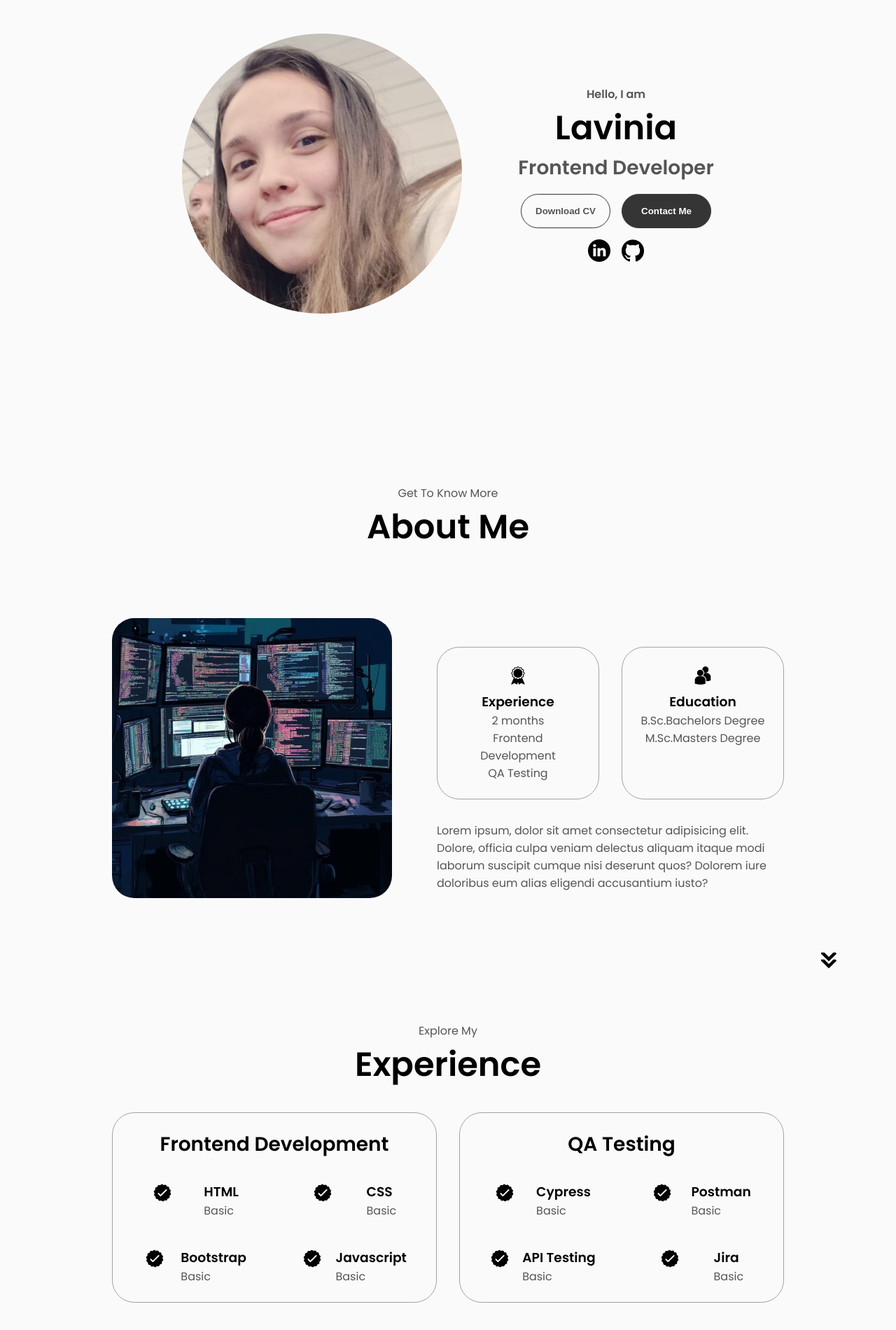
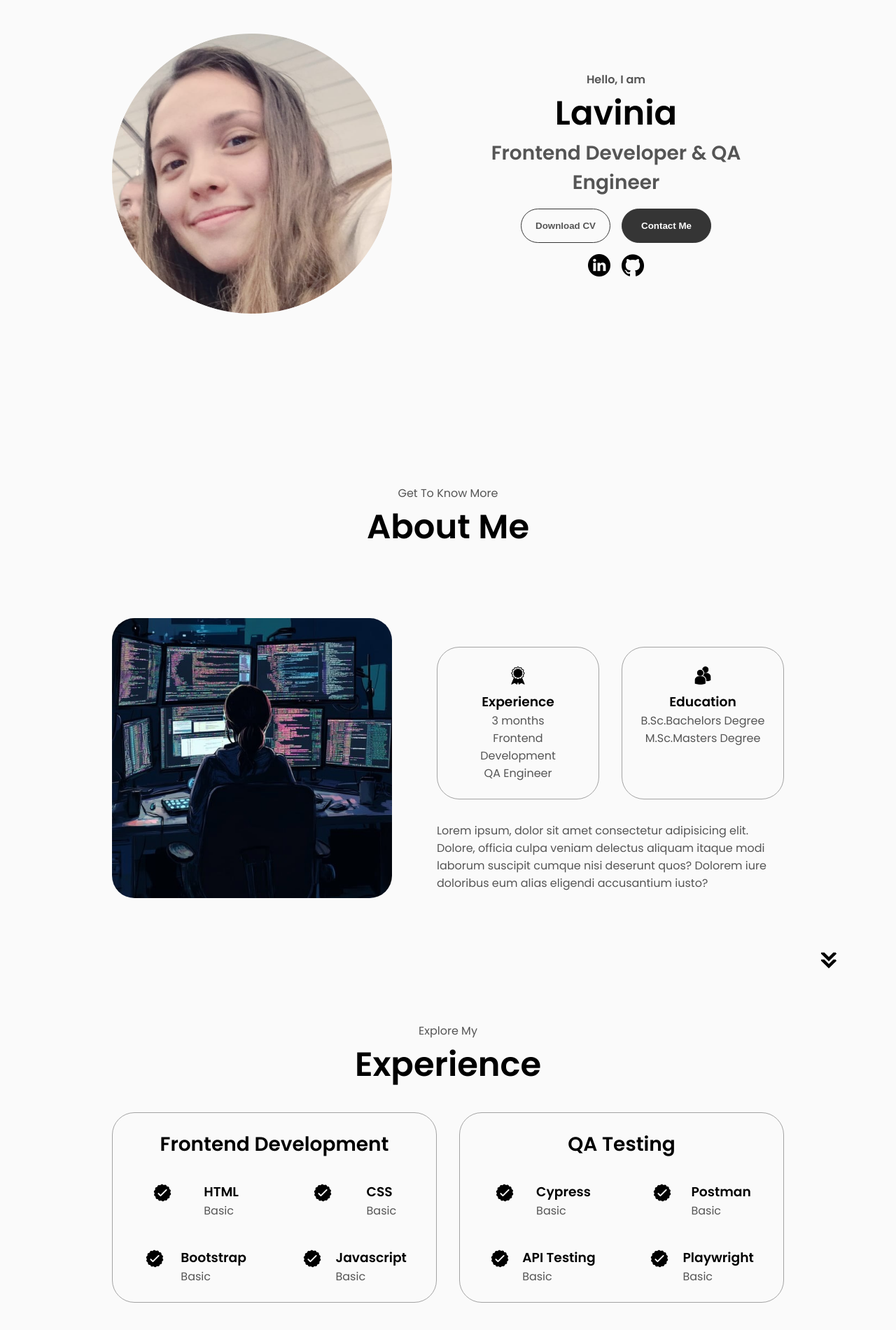
Before and after one commit to Lavinia592/portofolio-website, a plain HTML site: page index.html in a window 1280 px wide. Shown: the part 236-2136 px from the top of the page at 70% size. Drawn offline with Linux system fonts and the light colour scheme.

Commit message:
Update index.html

```diff
--- a/index.html
+++ b/index.html
@@ -68,7 +68,7 @@
       <div class="section__text">
         <p class="section__text__p1">Hello, I am</p>
         <h1 class="title">Lavinia</h1>
-        <p class="section__text__p2">Frontend Developer</p>
+        <p class="section__text__p2">Frontend Developer & QA Engineer</p>
         <div class="btn-container">
           <button
             class="btn btn-color-2"
@@ -128,9 +128,9 @@
               />
               <h3>Experience</h3>
               <p>
-                2 months <br />
+                3 months <br />
                 Frontend Development <br />
-                QA Testing
+                QA Engineer
               </p>
             </div>
             <div class="details-container">
@@ -285,7 +285,7 @@
                   class="icon"
                 />
                 <div>
-                  <h3>Jira</h3>
+                  <h3>Playwright</h3>
                   <p>Basic</p>
                 </div>
               </article>
```
